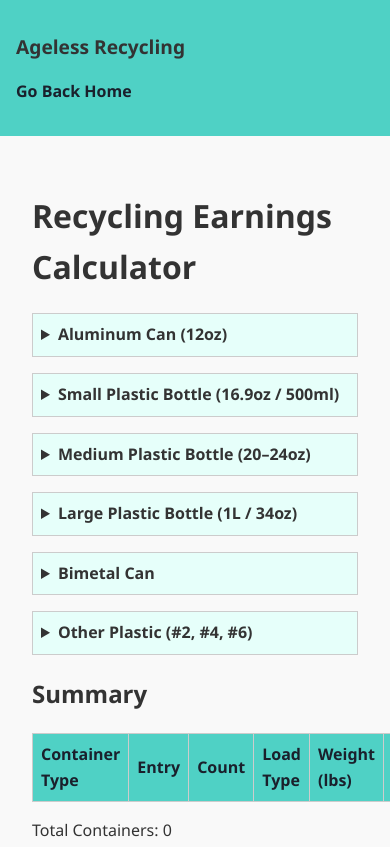
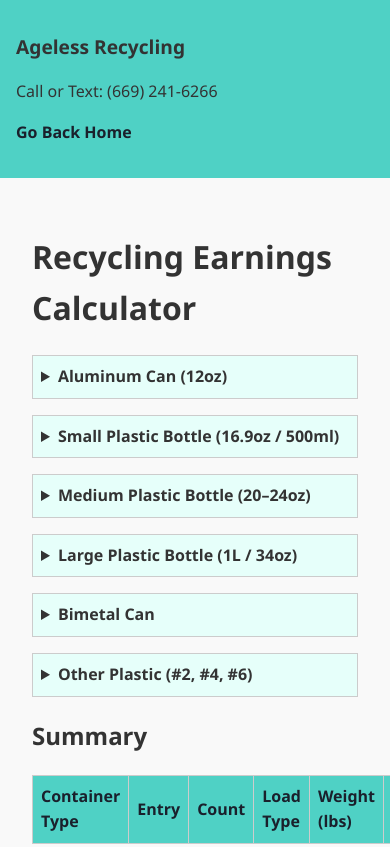
Before and after one commit to go2max/ageless_recycling_calculator, a plain HTML site: page index.html in a window 390 px wide. Shown: the top 847 px of the page. Drawn offline with Linux system fonts and the light colour scheme.

Commit message:
added phone number

```diff
--- a/index.html
+++ b/index.html
@@ -110,6 +110,7 @@
 
     <nav>
         <h2>Ageless Recycling</h2>
+        <p>Call or Text: (669) 241-6266</p>
         <ul>
             <li><a href="https://go2max.github.io/ageless_recycling/">Go Back Home</a></li>
         </ul>
```
